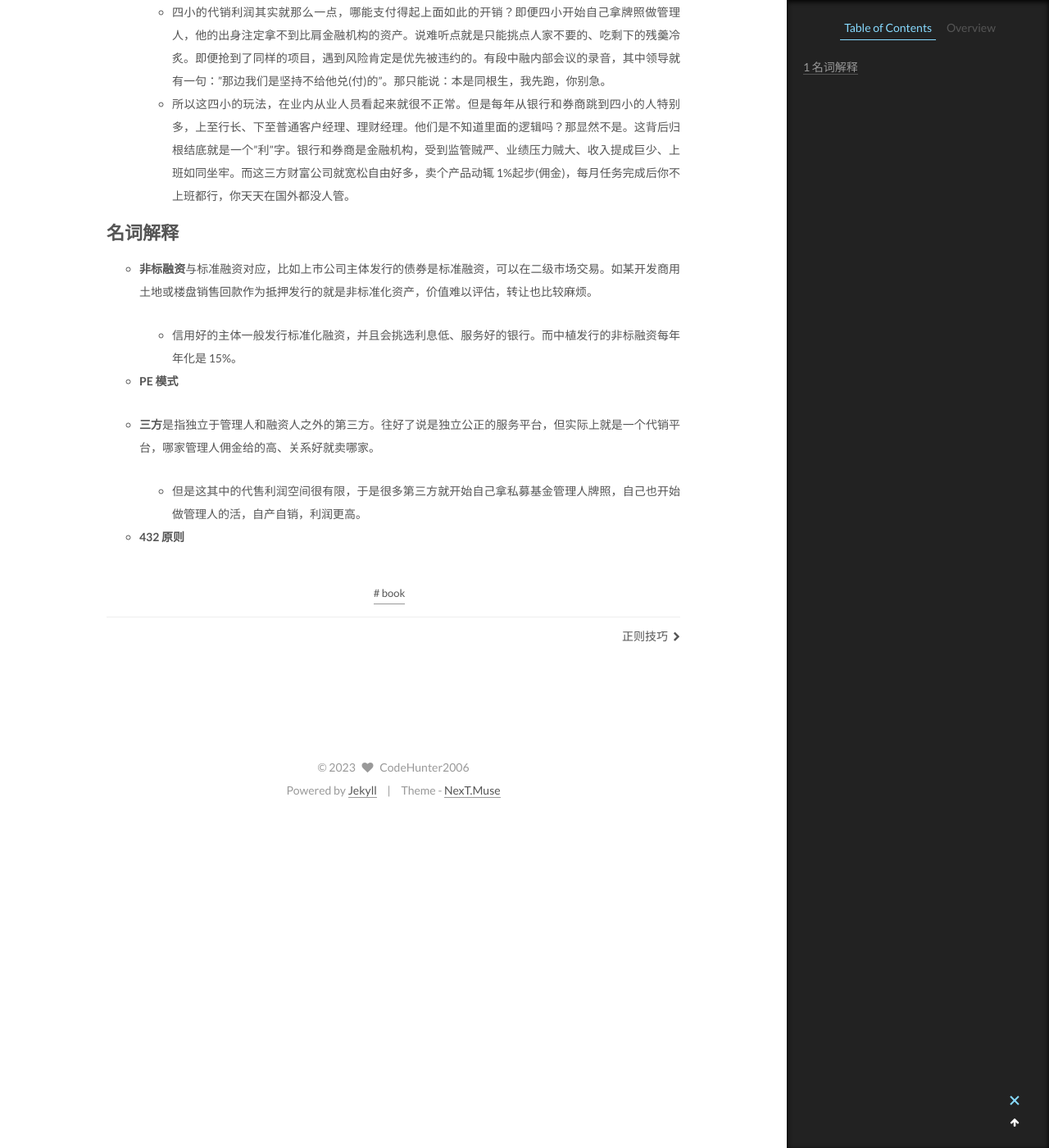
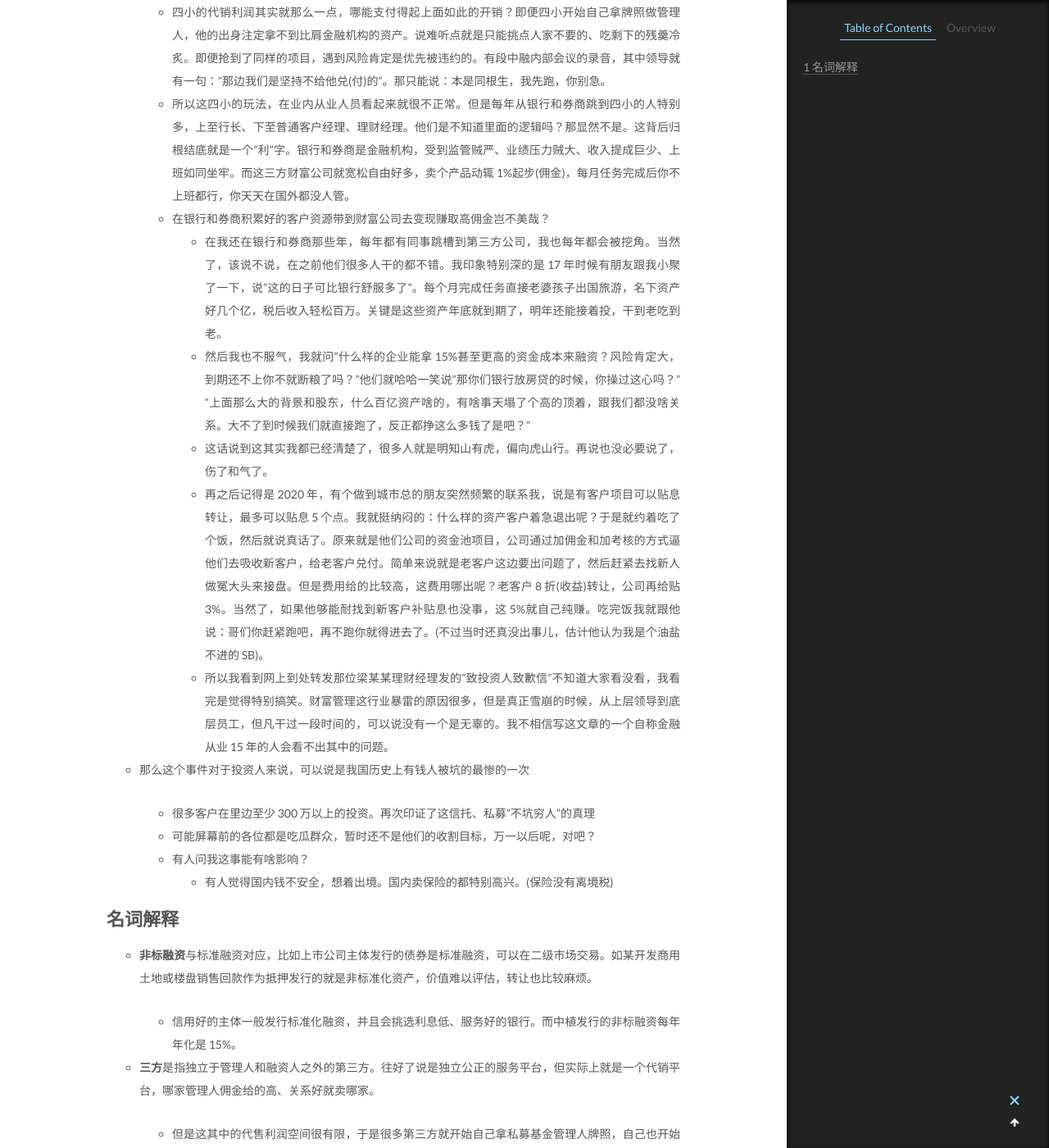
Before and after one commit to CodeHunter2006/CodeHunter2006.github.io, a Jekyll site: the page built from _posts/2023-08-16-ZhongZhi_group_bankrupt.md, in a window 1280 px wide and 1400 px high, scrolled down 2358 px. Shown: the whole window at 82% size. Built offline with Jekyll 4.4.1, drawn with Linux system fonts in a browser that asks for light colours; some of the changed text lies outside the part shown.

Commit message:
doc: add contents

```diff
--- a/_posts/2023-08-16-ZhongZhi_group_bankrupt.md
+++ b/_posts/2023-08-16-ZhongZhi_group_bankrupt.md
@@ -50,6 +50,18 @@ Bilibili，《柳行长》——业内视角聊这事
   - 这一套流程打下来，可以说是方方面面都照顾到了，而本职工作除外...
   - 四小的代销利润其实就那么一点，哪能支付得起上面如此的开销？即便四小开始自己拿牌照做管理人，他的出身注定拿不到比肩金融机构的资产。说难听点就是只能挑点人家不要的、吃剩下的残羹冷炙。即便抢到了同样的项目，遇到风险肯定是优先被违约的。有段中融内部会议的录音，其中领导就有一句："那边我们是坚持不给他兑(付)的"。那只能说：本是同根生，我先跑，你别急。
   - 所以这四小的玩法，在业内从业人员看起来就很不正常。但是每年从银行和券商跳到四小的人特别多，上至行长、下至普通客户经理、理财经理。他们是不知道里面的逻辑吗？那显然不是。这背后归根结底就是一个"利"字。银行和券商是金融机构，受到监管贼严、业绩压力贼大、收入提成巨少、上班如同坐牢。而这三方财富公司就宽松自由好多，卖个产品动辄 1%起步(佣金)，每月任务完成后你不上班都行，你天天在国外都没人管。
+  - 在银行和券商积累好的客户资源带到财富公司去变现赚取高佣金岂不美哉？
+    - 在我还在银行和券商那些年，每年都有同事跳槽到第三方公司，我也每年都会被挖角。当然了，该说不说，在之前他们很多人干的都不错。我印象特别深的是 17 年时候有朋友跟我小聚了一下，说"这的日子可比银行舒服多了"。每个月完成任务直接老婆孩子出国旅游，名下资产好几个亿，税后收入轻松百万。关键是这些资产年底就到期了，明年还能接着投，干到老吃到老。
+    - 然后我也不服气，我就问"什么样的企业能拿 15%甚至更高的资金成本来融资？风险肯定大，到期还不上你不就断粮了吗？"他们就哈哈一笑说"那你们银行放房贷的时候，你操过这心吗？" "上面那么大的背景和股东，什么百亿资产啥的，有啥事天塌了个高的顶着，跟我们都没啥关系。大不了到时候我们就直接跑了，反正都挣这么多钱了是吧？"
+    - 这话说到这其实我都已经清楚了，很多人就是明知山有虎，偏向虎山行。再说也没必要说了，伤了和气了。
+    - 再之后记得是 2020 年，有个做到城市总的朋友突然频繁的联系我，说是有客户项目可以贴息转让，最多可以贴息 5 个点。我就挺纳闷的：什么样的资产客户着急退出呢？于是就约着吃了个饭，然后就说真话了。原来就是他们公司的资金池项目，公司通过加佣金和加考核的方式逼他们去吸收新客户，给老客户兑付。简单来说就是老客户这边要出问题了，然后赶紧去找新人做冤大头来接盘。但是费用给的比较高，这费用哪出呢？老客户 8 折(收益)转让，公司再给贴 3%。当然了，如果他够能耐找到新客户补贴息也没事，这 5%就自己纯赚。吃完饭我就跟他说：哥们你赶紧跑吧，再不跑你就得进去了。(不过当时还真没出事儿，估计他认为我是个油盐不进的 SB)。
+    - 所以我看到网上到处转发那位梁某某理财经理发的"致投资人致歉信"不知道大家看没看，我看完是觉得特别搞笑。财富管理这行业暴雷的原因很多，但是真正雪崩的时候，从上层领导到底层员工，但凡干过一段时间的，可以说没有一个是无辜的。我不相信写这文章的一个自称金融从业 15 年的人会看不出其中的问题。
+
+- 那么这个事件对于投资人来说，可以说是我国历史上有钱人被坑的最惨的一次
+  - 很多客户在里边至少 300 万以上的投资。再次印证了这信托、私募"不坑穷人"的真理
+  - 可能屏幕前的各位都是吃瓜群众，暂时还不是他们的收割目标，万一以后呢，对吧？
+  - 有人问我这事能有啥影响？
+    - 有人觉得国内钱不安全，想着出境。国内卖保险的都特别高兴。(保险没有离境税)
 
 # 名词解释
 
@@ -57,10 +69,12 @@ Bilibili，《柳行长》——业内视角聊这事
 
   - 信用好的主体一般发行标准化融资，并且会挑选利息低、服务好的银行。而中植发行的非标融资每年年化是 15%。
 
-- **PE 模式**
-
 - **三方**是指独立于管理人和融资人之外的第三方。往好了说是独立公正的服务平台，但实际上就是一个代销平台，哪家管理人佣金给的高、关系好就卖哪家。
 
   - 但是这其中的代售利润空间很有限，于是很多第三方就开始自己拿私募基金管理人牌照，自己也开始做管理人的活，自产自销，利润更高。
 
 - **432 原则**
+  信托公司为开发商放贷，需要满足的条件：
+  - “4”是指该项目在信托项目发行时需要保证至少四证齐全。四证件是国有土地使用证、建设用地规划许可证、建设工程规划许可证、建筑工程施工许可证。
+  - “3”是指项目中开发商至少要有 30%的自有资金
+  - “2”是指开发商或者其控股股东需要具备二级开发资质。二级资质及二级资质以下的开发商可以承担建筑面积 25 万平方米以下的开发建设项目。
```
Also changed, not shown: _posts/2019-11-08-VIM_CMD.md (+2 -0 lines), _posts/2022-12-31-Python_package.md (+56 -1 lines), _posts/2023-01-07-Python_Syntex.md (+6 -0 lines).
